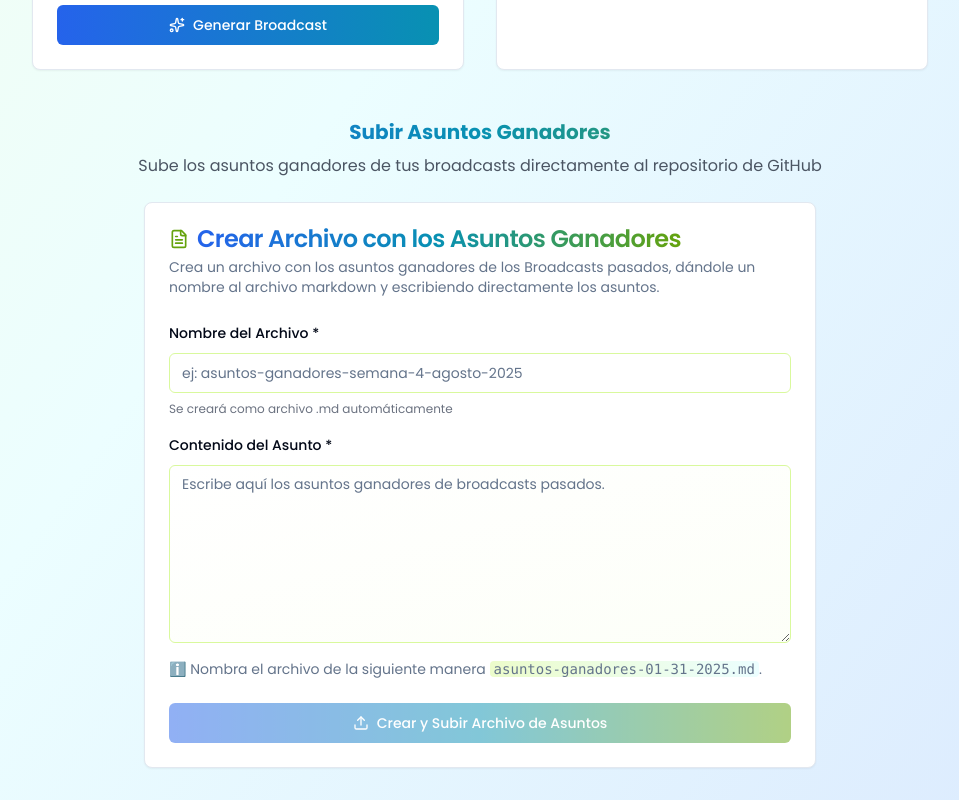
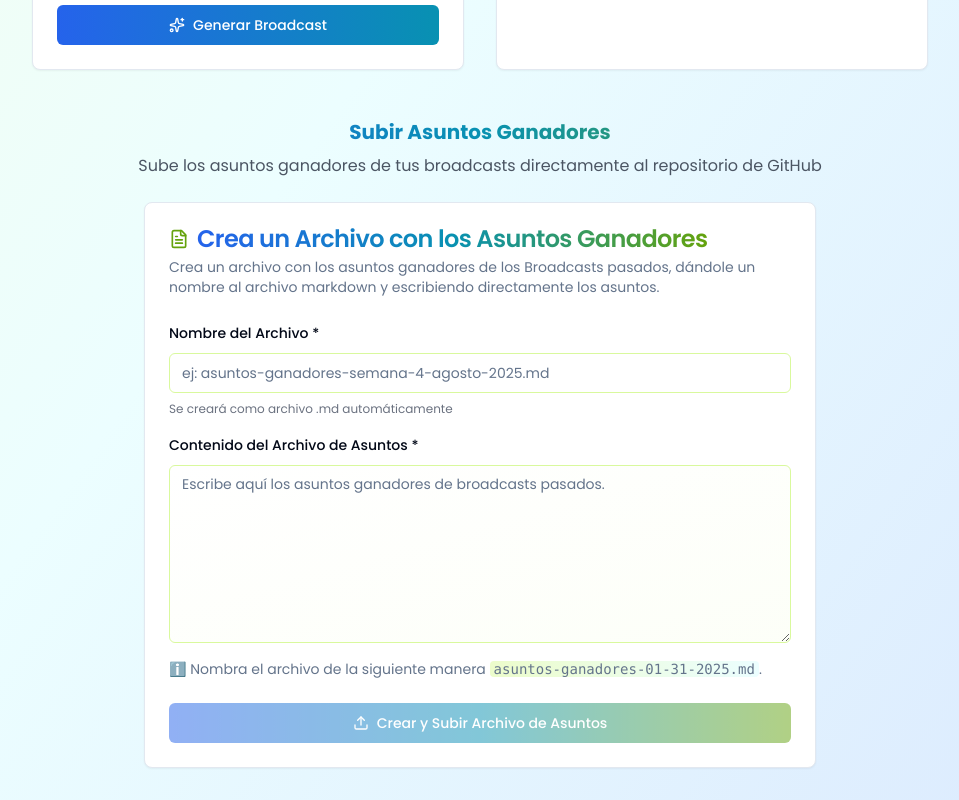
Before and after one commit to juanjaragavi/emailgenius-broadcasts-generator, a Next.js app: page / in a window 1280 px wide. Shown: the part 986-1786 px from the top of the page, without its empty margins (160-1119 px from the left). Built offline with nearby package versions, Linux system fonts and the light colour scheme.

Commit message:
fix: Update placeholders and labels for clarity in file upload form

```diff
--- a/components/ui/file-upload-simplified.tsx
+++ b/components/ui/file-upload-simplified.tsx
@@ -144,7 +144,7 @@ export function FileUpload({
             id="filename"
             value={filename}
             onChange={(e) => setFilename(e.target.value)}
-            placeholder="ej: asunto-ganador-agosto-2025"
+            placeholder="ej: asunto-ganador-agosto-2025.md"
             disabled={isUploading}
             className="border-lime-200 focus:border-lime-400 focus:ring-lime-400"
           />
@@ -155,7 +155,7 @@ export function FileUpload({
 
         {/* Content Input */}
         <div className="space-y-2">
-          <Label htmlFor="content">Contenido del Asunto *</Label>
+          <Label htmlFor="content">Contenido del Archivo de Asuntos *</Label>
           <Textarea
             id="content"
             value={content}
--- a/components/ui/file-upload.tsx
+++ b/components/ui/file-upload.tsx
@@ -124,7 +124,7 @@ export function FileUpload({
         <CardTitle className="flex items-center gap-2">
           <FileText className="h-5 w-5 text-lime-600" />
           <span className="bg-gradient-to-r from-blue-600 via-cyan-600 to-lime-600 bg-clip-text text-transparent">
-            Crear Archivo con los Asuntos Ganadores
+            Crea un Archivo con los Asuntos Ganadores
           </span>
         </CardTitle>
         <CardDescription>
@@ -141,7 +141,7 @@ export function FileUpload({
             id="filename"
             value={filename}
             onChange={(e) => setFilename(e.target.value)}
-            placeholder="ej: asuntos-ganadores-semana-4-agosto-2025"
+            placeholder="ej: asuntos-ganadores-semana-4-agosto-2025.md"
             disabled={isUploading}
             className="border-lime-200 focus:border-lime-400 focus:ring-lime-400"
           />
@@ -152,7 +152,7 @@ export function FileUpload({
 
         {/* Content Input */}
         <div className="space-y-2">
-          <Label htmlFor="content">Contenido del Asunto *</Label>
+          <Label htmlFor="content">Contenido del Archivo de Asuntos *</Label>
           <Textarea
             id="content"
             value={content}
```
Also changed, not shown: lib/documents/GITHUB_FORM_SIMPLIFICATION_SUMMARY-2.md (+2 -2 lines), lib/documents/GITHUB_FORM_SIMPLIFICATION_SUMMARY.md (+2 -2 lines).
